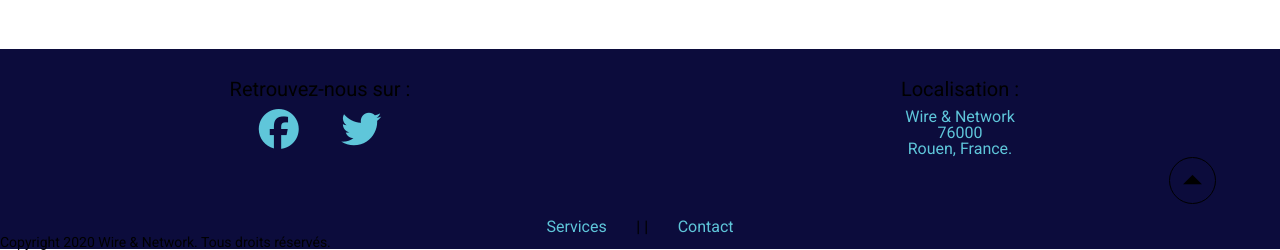
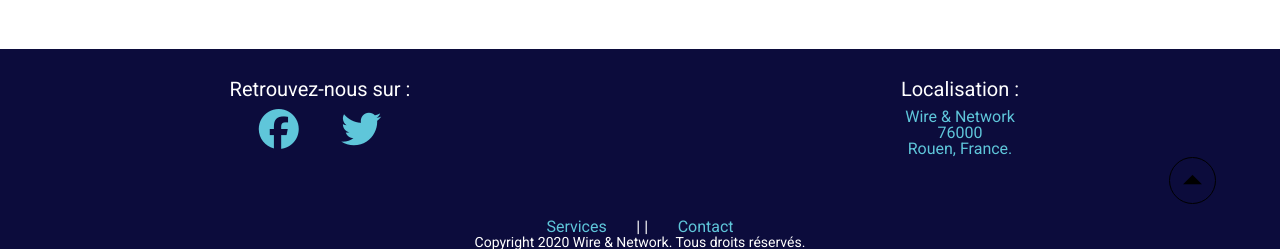
Before and after one commit to AxelBarbeHusson/reseaux, a PHP site: page /index.php in a window 1280 px wide. Shown: the part 1601-1851 px from the top of the page. Run offline with PHP 8.4, Linux system fonts and the light colour scheme; a stand-in replaces the project's code that opens the database connection; some libraries are stand-ins or nearby versions.

Commit message:
Page Qui somme nous / style.css. / footer
Changement de couleur / Ajustement / tentative JS

```diff
--- a/assets/css/style.css
+++ b/assets/css/style.css
@@ -617,3 +617,13 @@ footer .barfooter .item {
 footer .barfooter p {
     font-size: 14px;
 }
+footer h4 {
+    color: #FFF;
+}
+#Slash {
+    color: #FFF;
+}
+.Copyright {
+    color: #FFF;
+    text-align: center;
+}
--- a/inc/footer.php
+++ b/inc/footer.php
@@ -36,10 +36,10 @@
     <div class="barfooter">
             <ul>
                 <li><a href="services.php" class="item">Services</a></li>
-                <li><a>| |</a></li>
+                <li id="Slash"><a>| |</a></li>
                 <li><a href="contact.php" class="item">Contact</a></li>
             </ul>
-        <p class="">Copyright 2020 Wire & Network. Tous droits réservés.</p>
+        <p class="Copyright">Copyright 2020 Wire & Network. Tous droits réservés.</p>
     </div>
 
     <!-- BOOTSTRAP SCRIPTS -->
```
